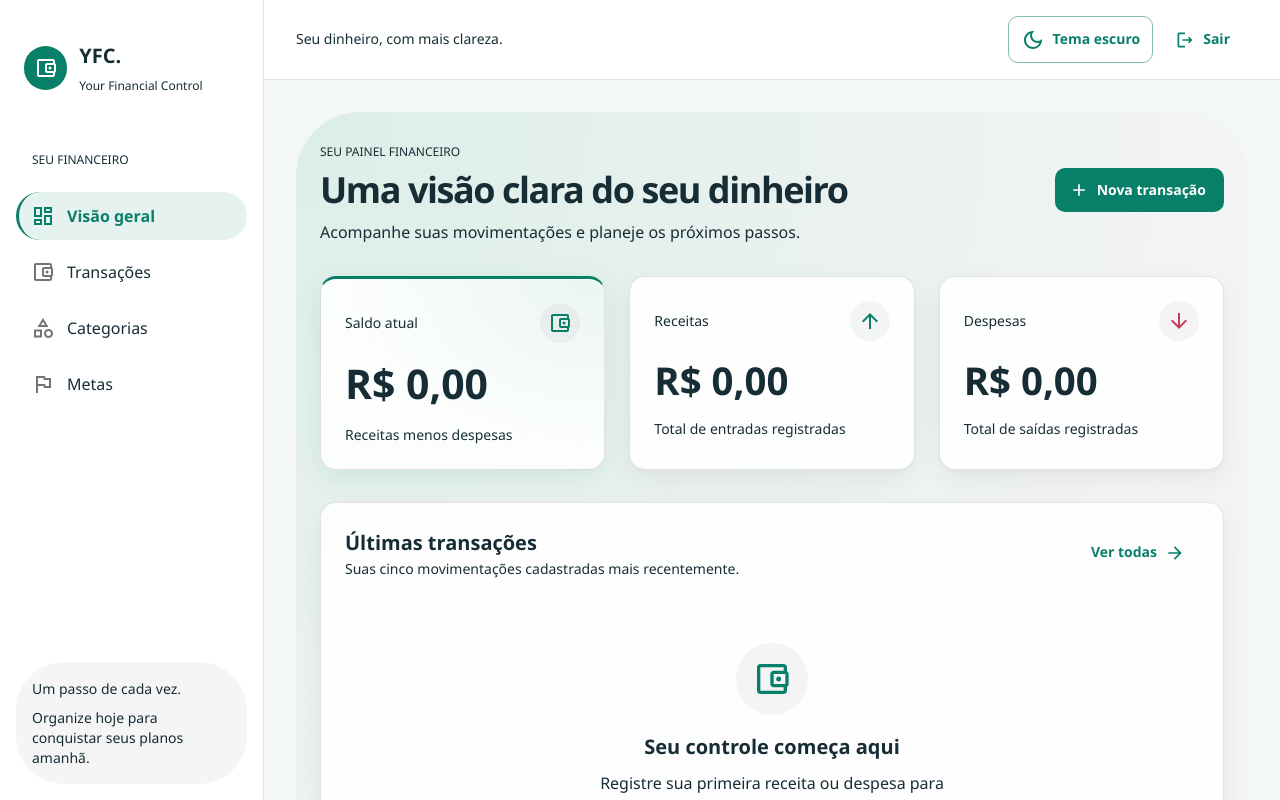
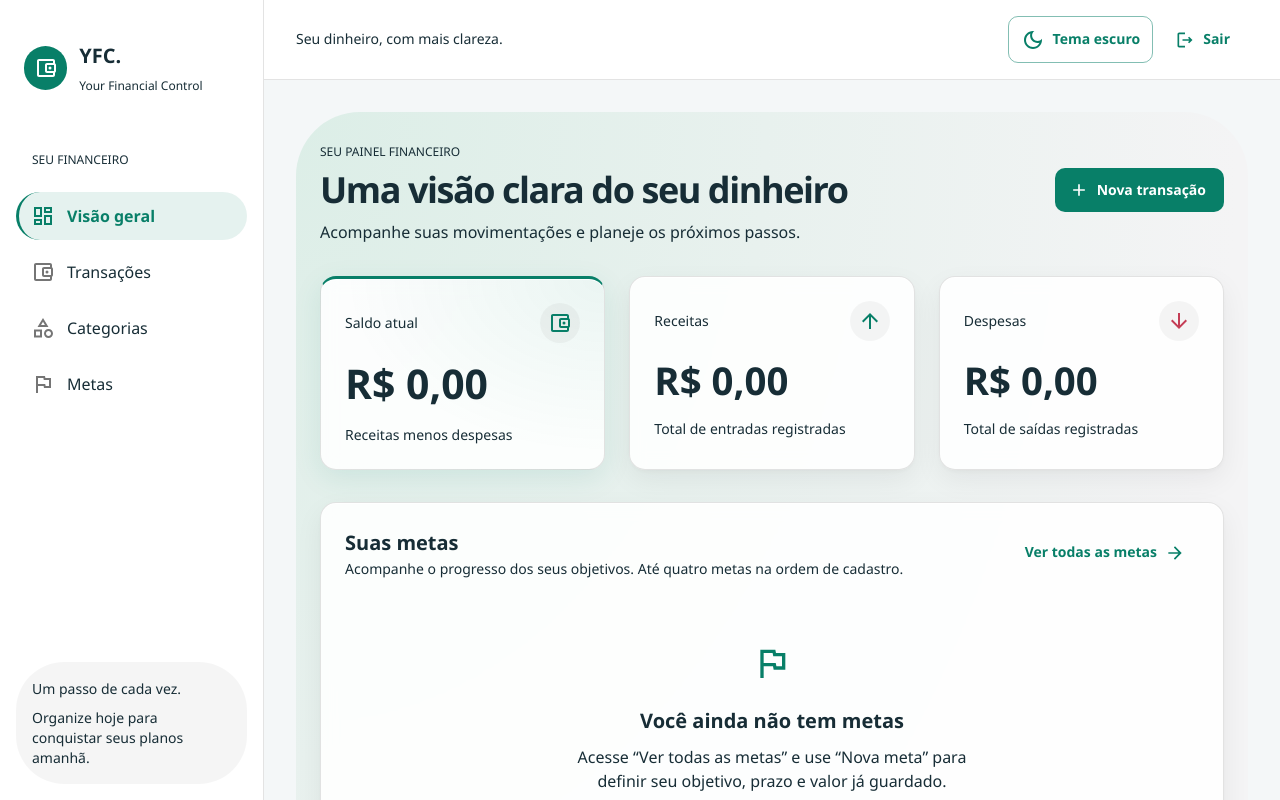
Before and after one commit to Matheus-Lacerda-Da-silva/Your-Financial-Control, a React (Vite) app in the folder frontend/: page /acesso in a window 1280 px wide. Both pictures are taken after typing "name@example.com", "Sample123" into the empty fields and a click on the button "Entrar na demonstração". Shown: the top 800 px of the page. Built offline with nearby package versions, Linux system fonts and the light colour scheme.

Commit message:
feat: integra resumo de metas ao dashboard

```diff
--- a/frontend/src/App.tsx
+++ b/frontend/src/App.tsx
@@ -76,7 +76,7 @@ function App() {
           <Route path="/metas" element={<Metas estado={estadoMetas} onExecutar={executarAcaoMetas} />} />
           <Route
             path="/"
-            element={<Inicio transacoes={transacoes} />}
+            element={<Inicio transacoes={transacoes} metas={estadoMetas.metas} aportes={estadoMetas.aportes} />}
           />
 
 
--- /dev/null
+++ b/frontend/src/components/SecaoSuasMetas.tsx
@@ -0,0 +1,63 @@
+import { Box, Button, CardContent, Chip, LinearProgress, Stack, Typography } from '@mui/material'
+import ArrowForward from '@mui/icons-material/ArrowForward'
+import FlagOutlined from '@mui/icons-material/FlagOutlined'
+import { useId } from 'react'
+import { Link } from 'react-router-dom'
+import type { Aporte, Meta } from '../types/meta'
+import { resumirMeta } from '../utils/metas'
+import { formatarMoeda } from '../utils/formatadores'
+import SuperficieVidro from './SuperficieVidro'
+
+type SecaoSuasMetasProps = {
+  readonly metas: readonly Readonly<Meta>[]
+  readonly aportes: readonly Readonly<Aporte>[]
+  readonly hoje: string
+}
+
+export default function SecaoSuasMetas({ metas, aportes, hoje }: SecaoSuasMetasProps) {
+  const tituloId = useId()
+
+  return (
+    <SuperficieVidro component="section" aria-labelledby={tituloId}>
+      <CardContent>
+        <Stack direction="row" sx={{ alignItems: 'center', justifyContent: 'space-between', gap: 2, flexWrap: 'wrap', mb: 3 }}>
+          <Box sx={{ minWidth: 0 }}>
+            <Typography id={tituloId} variant="h6" component="h2">Suas metas</Typography>
+            <Typography variant="body2" color="text.secondary">Acompanhe o progresso dos seus objetivos. Até quatro metas na ordem de cadastro.</Typography>
+          </Box>
+          <Button component={Link} to="/metas" endIcon={<ArrowForward />} sx={{ minHeight: 44 }}>Ver todas as metas</Button>
+        </Stack>
+        {metas.length === 0 ? (
+          <Box sx={{ textAlign: 'center', py: { xs: 3, sm: 5 }, px: 1, maxWidth: 440, mx: 'auto' }}>
+            <FlagOutlined aria-hidden="true" sx={{ fontSize: 40, color: 'primary.main', mb: 2 }} />
+            <Typography component="h3" variant="h6">Você ainda não tem metas</Typography>
+            <Typography color="text.secondary" sx={{ mt: 1 }}>Acesse “Ver todas as metas” e use “Nova meta” para definir seu objetivo, prazo e valor já guardado.</Typography>
+          </Box>
+        ) : (
+          <Box sx={{ display: 'grid', gridTemplateColumns: { xs: 'minmax(0, 1fr)', md: 'repeat(2, minmax(0, 1fr))' }, gap: 2.5 }}>
+            {metas.slice(0, 4).map(meta => {
+              const resumo = resumirMeta(meta, aportes, hoje)
+              const percentual = resumo.percentual.toLocaleString('pt-BR')
+              return (
+                <Box key={meta.id} component="article" sx={tema => ({ bgcolor: tema.glass.opaca, border: `1px solid ${tema.glass.borda}`, borderRadius: 3, p: { xs: 2, sm: 3 }, minWidth: 0 })}>
+                  <Stack spacing={2}>
+                    <Typography component="h3" variant="h6" sx={{ overflowWrap: 'anywhere' }}>{meta.nome}</Typography>
+                    <Chip label={resumo.situacao} color={resumo.situacao === 'Concluída' ? 'success' : resumo.situacao === 'Prazo encerrado' ? 'warning' : 'default'} variant="outlined" sx={{ alignSelf: 'flex-start' }} />
+                    <Box component="dl" sx={{ m: 0, '& dt': { color: 'text.secondary', typography: 'body2' }, '& dd': { m: 0, mb: 1, fontWeight: 650, fontVariantNumeric: 'tabular-nums', overflowWrap: 'anywhere' } }}>
+                      <dt>Objetivo</dt><dd>{formatarMoeda(meta.valorObjetivoCentavos)}</dd>
+                      <dt>Acumulado</dt><dd>{formatarMoeda(resumo.acumulado)}</dd>
+                    </Box>
+                    <Box>
+                      <Typography variant="body2" sx={{ mb: 1, fontVariantNumeric: 'tabular-nums' }}>{percentual}% do objetivo</Typography>
+                      <LinearProgress variant="determinate" value={resumo.percentual} aria-label={`Progresso da meta ${meta.nome}`} aria-valuetext={`${percentual} por cento`} sx={{ height: 8, borderRadius: 2, '& .MuiLinearProgress-bar': { transition: 'none' } }} />
+                    </Box>
+                  </Stack>
+                </Box>
+              )
+            })}
+          </Box>
+        )}
+      </CardContent>
+    </SuperficieVidro>
+  )
+}
--- /dev/null
+++ b/frontend/src/hooks/useDataMetas.ts
@@ -0,0 +1,21 @@
+import { useEffect, useState } from 'react'
+import { dataLocalAtual } from '../utils/formatadores'
+
+export default function useDataMetas() {
+  const [hoje, setHoje] = useState(dataLocalAtual)
+  useEffect(() => {
+    let temporizador: ReturnType<typeof setTimeout>
+    const atualizar = () => {
+      setHoje(dataLocalAtual())
+      clearTimeout(temporizador)
+      const agora = new Date()
+      const amanha = new Date(agora.getFullYear(), agora.getMonth(), agora.getDate() + 1)
+      temporizador = setTimeout(atualizar, amanha.getTime() - agora.getTime() + 100)
+    }
+    atualizar()
+    window.addEventListener('focus', atualizar)
+    document.addEventListener('visibilitychange', atualizar)
+    return () => { clearTimeout(temporizador); window.removeEventListener('focus', atualizar); document.removeEventListener('visibilitychange', atualizar) }
+  }, [])
+  return hoje
+}
--- a/frontend/src/pages/Inicio.tsx
+++ b/frontend/src/pages/Inicio.tsx
@@ -7,8 +7,18 @@ import type { Transacao } from '../types/transacao'
 import { calcularResumo } from '../utils/transacoes'
 import CartaoResumo from '../components/CartaoResumo'
 import SuperficieVidro from '../components/SuperficieVidro'
+import SecaoSuasMetas from '../components/SecaoSuasMetas'
+import useDataMetas from '../hooks/useDataMetas'
+import type { Aporte, Meta } from '../types/meta'
 
-export default function Inicio({ transacoes }: { transacoes: Transacao[] }) {
+type InicioProps = {
+  readonly transacoes: Transacao[]
+  readonly metas: readonly Readonly<Meta>[]
+  readonly aportes: readonly Readonly<Aporte>[]
+}
+
+export default function Inicio({ transacoes, metas, aportes }: InicioProps) {
+  const hoje = useDataMetas()
   const { receitas, despesas, saldo } = calcularResumo(transacoes)
   const resumo: ComponentProps<typeof CartaoResumo>[] = [
     { titulo: 'Saldo atual', valor: saldo, detalhe: 'Receitas menos despesas', icone: AccountBalanceWalletOutlined, cor: 'primary.main' },
@@ -28,6 +38,7 @@ export default function Inicio({ transacoes }: { transacoes: Transacao[] }) {
     <Box sx={{ display: 'grid', gridTemplateColumns: { xs: '1fr', sm: 'repeat(2, minmax(0, 1fr))', lg: 'repeat(3, minmax(0, 1fr))' }, gap: { xs: 2, sm: 3 } }}>
       {resumo.map((item, indice) => <CartaoResumo key={item.titulo} {...item} destaque={indice === 0} />)}
     </Box>
+    <SecaoSuasMetas metas={metas} aportes={aportes} hoje={hoje} />
     <SuperficieVidro><CardContent>
       <Stack direction="row" sx={{ alignItems: 'center', justifyContent: 'space-between', gap: 2, flexWrap: 'wrap', mb: 3 }}><Box><Typography variant="h6" component="h2">Últimas transações</Typography><Typography variant="body2" color="text.secondary">Suas cinco movimentações cadastradas mais recentemente.</Typography></Box><Button component={Link} to="/transacoes" endIcon={<ArrowForward />}>Ver todas</Button></Stack>
       {transacoes.length === 0 ? <Box sx={{ textAlign: 'center', py: { xs: 3, sm: 5 }, px: 1, maxWidth: 440, mx: 'auto' }}><Box sx={{ display: 'inline-flex', p: 2, mb: 2, bgcolor: 'action.hover', borderRadius: 3 }}><AccountBalanceWalletOutlined aria-hidden="true" sx={{ fontSize: 40, color: 'primary.main' }} /></Box><Typography variant="h6" component="h3">Seu controle começa aqui</Typography><Typography color="text.secondary" sx={{ mt: 1, mb: 3 }}>Registre sua primeira receita ou despesa para acompanhar seu saldo.</Typography><Button component={Link} to="/transacoes" variant="outlined" startIcon={<Add />}>Adicionar transação</Button></Box> : <Stack divider={<Box sx={{ borderBottom: 1, borderColor: 'divider' }} />}>
@@ -39,6 +50,6 @@ export default function Inicio({ transacoes }: { transacoes: Transacao[] }) {
         </Box>)}
       </Stack>}
     </CardContent></SuperficieVidro>
-    <Typography variant="caption" color="text.secondary">Os lançamentos desta versão ficam disponíveis apenas durante a sessão. Ao recarregar, os dados serão apagados.</Typography>
+    <Typography variant="caption" color="text.secondary">Transações, metas e aportes ficam apenas nesta sessão e são apagados ao recarregar ou sair. Aportes não alteram saldo, receitas ou despesas.</Typography>
   </Stack>
 }
--- a/frontend/src/pages/Metas.tsx
+++ b/frontend/src/pages/Metas.tsx
@@ -1,32 +1,13 @@
-import { useEffect, useRef, useState } from 'react'
+import { useRef, useState } from 'react'
 import { Alert, Box, Button, CardContent, Dialog, DialogActions, DialogContent, DialogContentText, DialogTitle, Stack, Typography } from '@mui/material'
 import FlagOutlined from '@mui/icons-material/FlagOutlined'
 import type { EstadoMetas } from '../types/meta'
 import type { AcaoMetas } from '../utils/estadoMetas'
-import { dataLocalAtual } from '../utils/formatadores'
+import useDataMetas from '../hooks/useDataMetas'
 import SuperficieVidro from '../components/SuperficieVidro'
 import CartaoMeta from '../components/CartaoMeta'
 import FormularioMeta from '../components/FormularioMeta'
 import DetalhesMeta from '../components/DetalhesMeta'
-
-function useDataMetas() {
-  const [hoje, setHoje] = useState(dataLocalAtual)
-  useEffect(() => {
-    let temporizador: ReturnType<typeof setTimeout>
-    const atualizar = () => {
-      setHoje(dataLocalAtual())
-      clearTimeout(temporizador)
-      const agora = new Date()
-      const amanha = new Date(agora.getFullYear(), agora.getMonth(), agora.getDate() + 1)
-      temporizador = setTimeout(atualizar, amanha.getTime() - agora.getTime() + 100)
-    }
-    atualizar()
-    window.addEventListener('focus', atualizar)
-    document.addEventListener('visibilitychange', atualizar)
-    return () => { clearTimeout(temporizador); window.removeEventListener('focus', atualizar); document.removeEventListener('visibilitychange', atualizar) }
-  }, [])
-  return hoje
-}
 
 export default function Metas({ estado, onExecutar }: { estado: EstadoMetas; onExecutar: (acao: AcaoMetas) => string | null }) {
   const hoje = useDataMetas()
```
Also changed, not shown: 3 other files (tests, documents, lock files or other folders).
